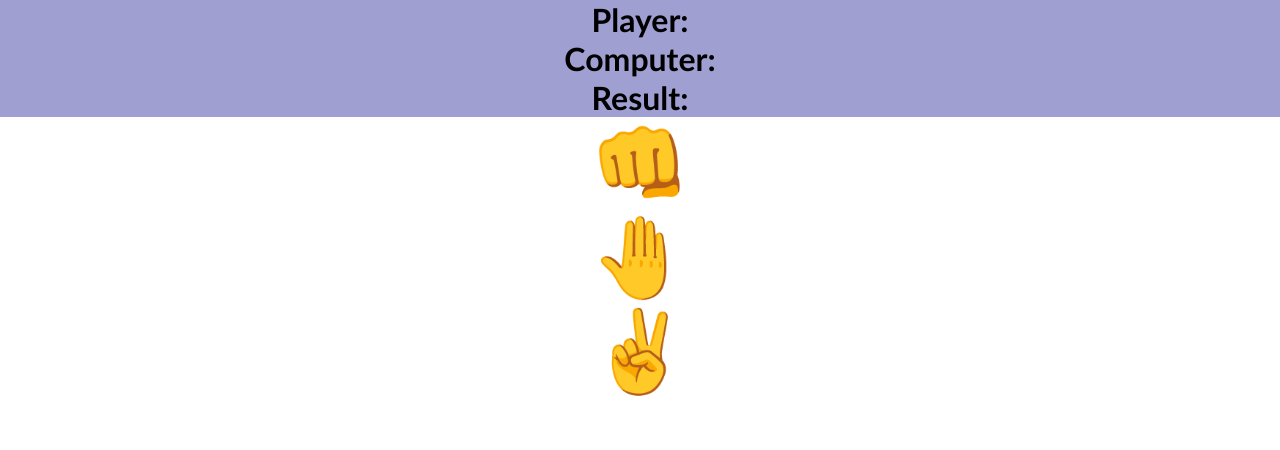
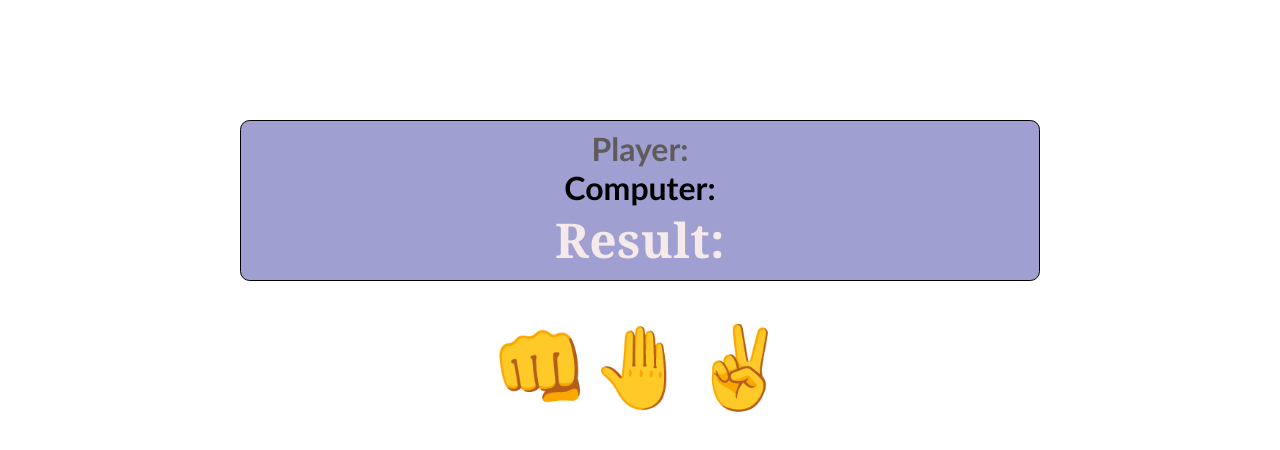
Before and after one commit to Lisbon-TV/45-grupe-js-rock-paper-scissors, a website: page index.html in a window 1280 px wide. Drawn offline with Linux system fonts and the light colour scheme.

Commit message:
CSS update

```diff
--- a/css/main.css
+++ b/css/main.css
@@ -15,26 +15,39 @@ body {
 
 #game {
     background-color: #9f9fd2;
-    text-align: center;
+    text-align:center;
+    justify-content: center;
+    border: 0.07rem solid;
+    border-radius: 0.6rem;
+    padding: 0.5rem;
+    /* width: 60vmin;
+    height:30vmin; */
+    margin: 15vmin 30vmin 5vmin 30vmin;
+}
+
+.buttons {
+    display: flex;
+    justify-content: center;
 }
 
 .btn {
-    display: flex;
-    justify-content: center;
     border-style: none;
     background-color: transparent;
     font-size: 5rem;
 }
 
-.playerText {
+#playerText {
     font-size: 1 rem;
+    color: rgb(97, 90, 90)
 }
 
-.compText {
-    font-size: 2rem;
-
+#compText {
+    font-weight: bold;
 }
 
-.rezText {
+#rezText {
     font-size: 3rem;
+    color: #f5e9e9;
+    font-family: Georgia, 'Times New Roman', Times, serif;
+    letter-spacing: 0.02rem;
 }
--- a/index.html
+++ b/index.html
@@ -14,10 +14,11 @@
         <h1  class="text" id="rezText">Result:</h1>
     </div>
 
-
+    <div class="buttons">
     <button class="btn">👊</button>
     <button class="btn">🤚</button>
     <button class="btn">✌</button>
+    </div>
 
 
     <!--
```
